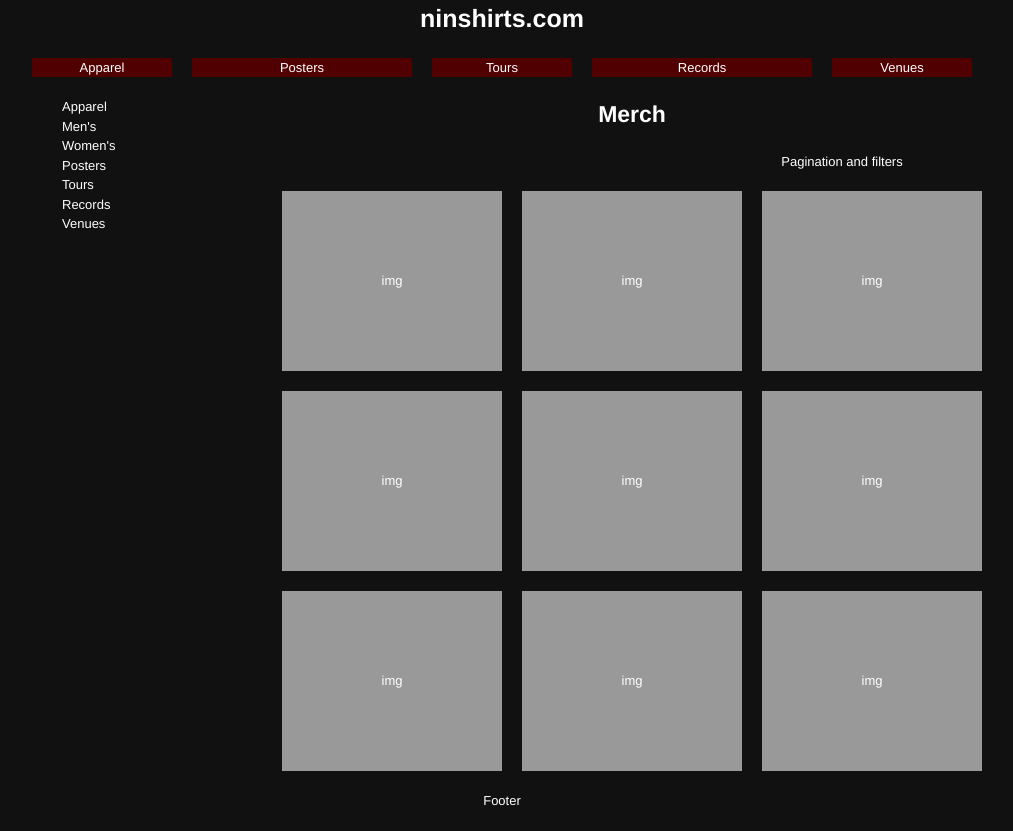
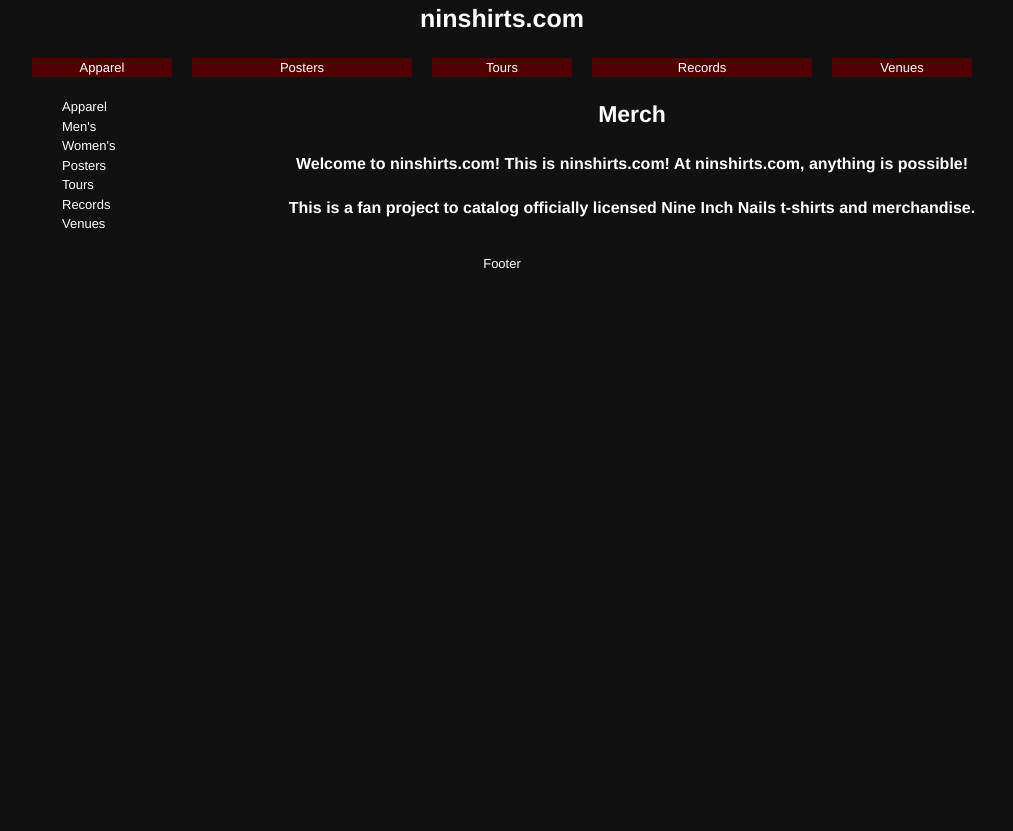
Before and after one commit to bgalbraith/ninshirts, a Django app: page / in a window 1280 px wide. Shown: the whole page, without its empty margins (138-1151 px from the left). After the commit the page ends 269 px from the top, so only its background shows below. Run offline with Django 3.2, Linux system fonts and the light colour scheme; data comes from the database, SQL or seed files in the repository.

Commit message:
simple welcome message

```diff
--- a/ninshirts/templates/catalog/base.html
+++ b/ninshirts/templates/catalog/base.html
@@ -23,7 +23,7 @@
 </head>
 <body>
 <div class="container_12">
-<h1>ninshirts.com</h1>
+<h1><a href="/">ninshirts.com</a></h1>
 <div id="top_nav">
 <div class="gird_12">
 {% include "catalog/topnav.html" %}
--- a/ninshirts/templates/catalog/index.html
+++ b/ninshirts/templates/catalog/index.html
@@ -2,27 +2,8 @@
 
 {% block banner %}<h2>Merch</h2>{% endblock %}
 {% block content %}
-<div class="prefix_5 grid_4"><p>Pagination and filters</p></div>
-<div id="products">
-<div class="alpha grid_3"><p>img</p></div>
-<div class="grid_3"><p>img</p></div>
-<div class="grid_3 omega"><p>img</p></div>
-<div class="clear"></div>
-<div class="alpha grid_3"><p>img</p></div>
-<div class="grid_3"><p>img</p></div>
-<div class="grid_3 omega"><p>img</p></div>
-<div class="clear"></div>
-<div class="alpha grid_3"><p>img</p></div>
-<div class="grid_3"><p>img</p></div>
-<div class="grid_3 omega"><p>img</p></div>
+<div style="font-size:12pt;font-weight:bold;">
+<p>Welcome to ninshirts.com! This is ninshirts.com! At ninshirts.com, anything is possible!</p>
+<p>This is a fan project to catalog officially licensed Nine Inch Nails t-shirts and merchandise.</p>
 </div>
-
-
-{% comment %}
-{% for category in categories %}
-<div class="grid_3{% if forloop.first %} prefix_5{% endif %}{% if forloop.last %} suffix_5{% endif %}">
-<p><a href="{% url ninshirts.catalog.views.category category.tag %}">{{ category.name }}</a></p>
-</div>
-{% endfor %}
-{% endcomment %}
 {% endblock %}
```
